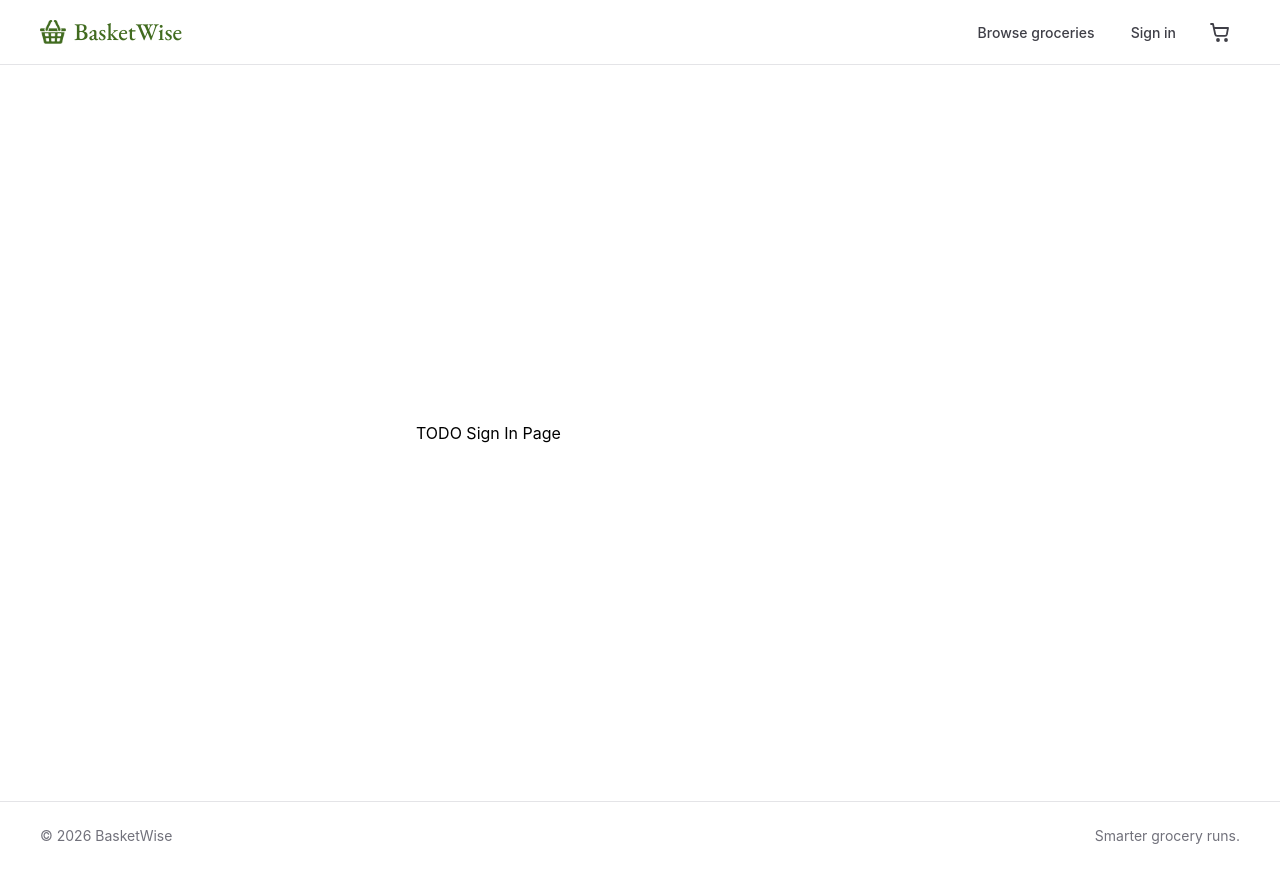
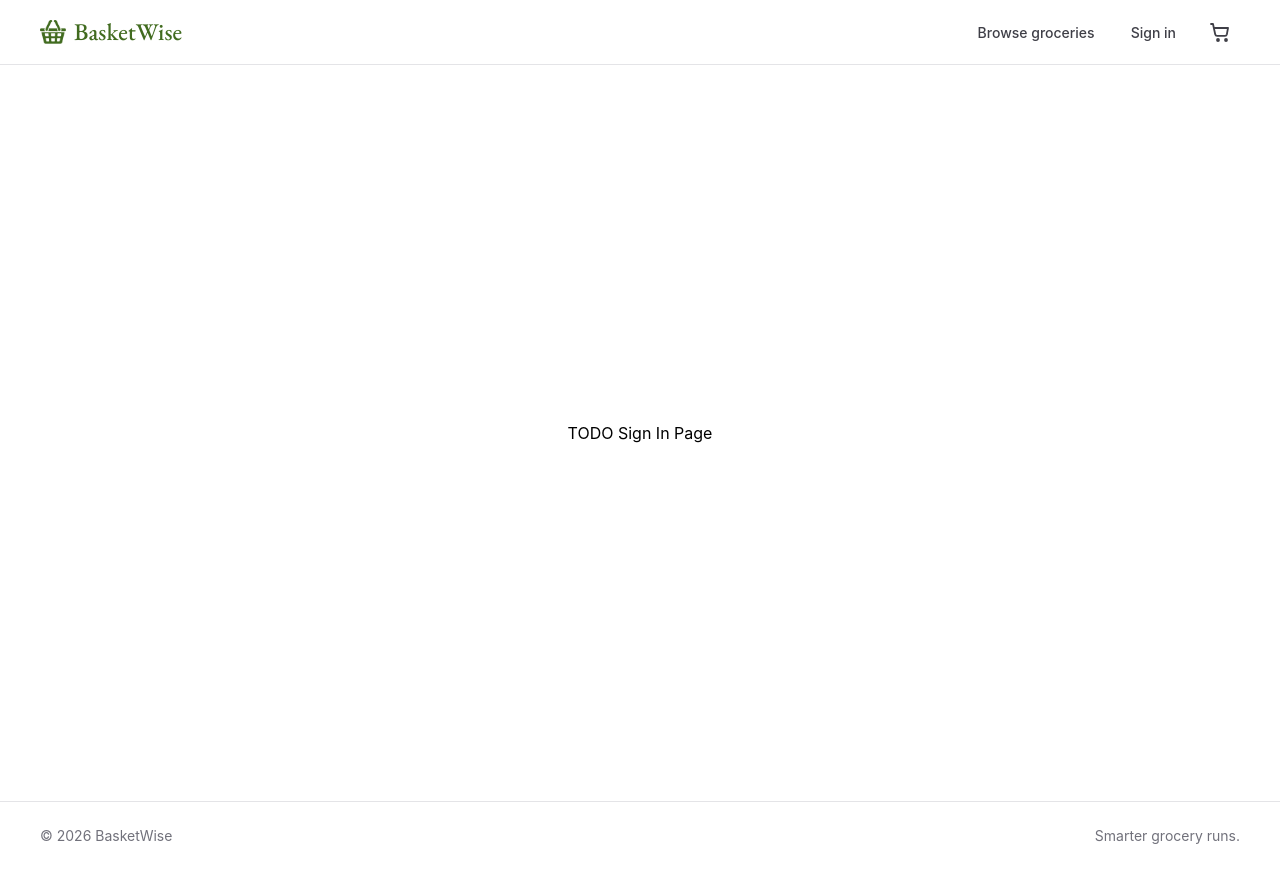
Before and after one commit to jasonwidjajadev/basketwise, a React (Vite) app in the folder frontend/: page /signin in a window 1280 px wide. Built offline with nearby package versions, Linux system fonts and the light colour scheme.

Commit message:
initial setup frontend only

```diff
--- a/frontend/src/pages/SignInPage.tsx
+++ b/frontend/src/pages/SignInPage.tsx
@@ -1,9 +1,7 @@
 export default function SignInPage() {
   return (
     <main className="mx-auto flex min-h-[calc(100svh-4rem)] w-full max-w-360 items-center justify-center px-6 lg:px-8 xl:px-10">
-      <div className="w-full max-w-md">
         TODO Sign In Page
-      </div>
     </main>
   )
 }
```
